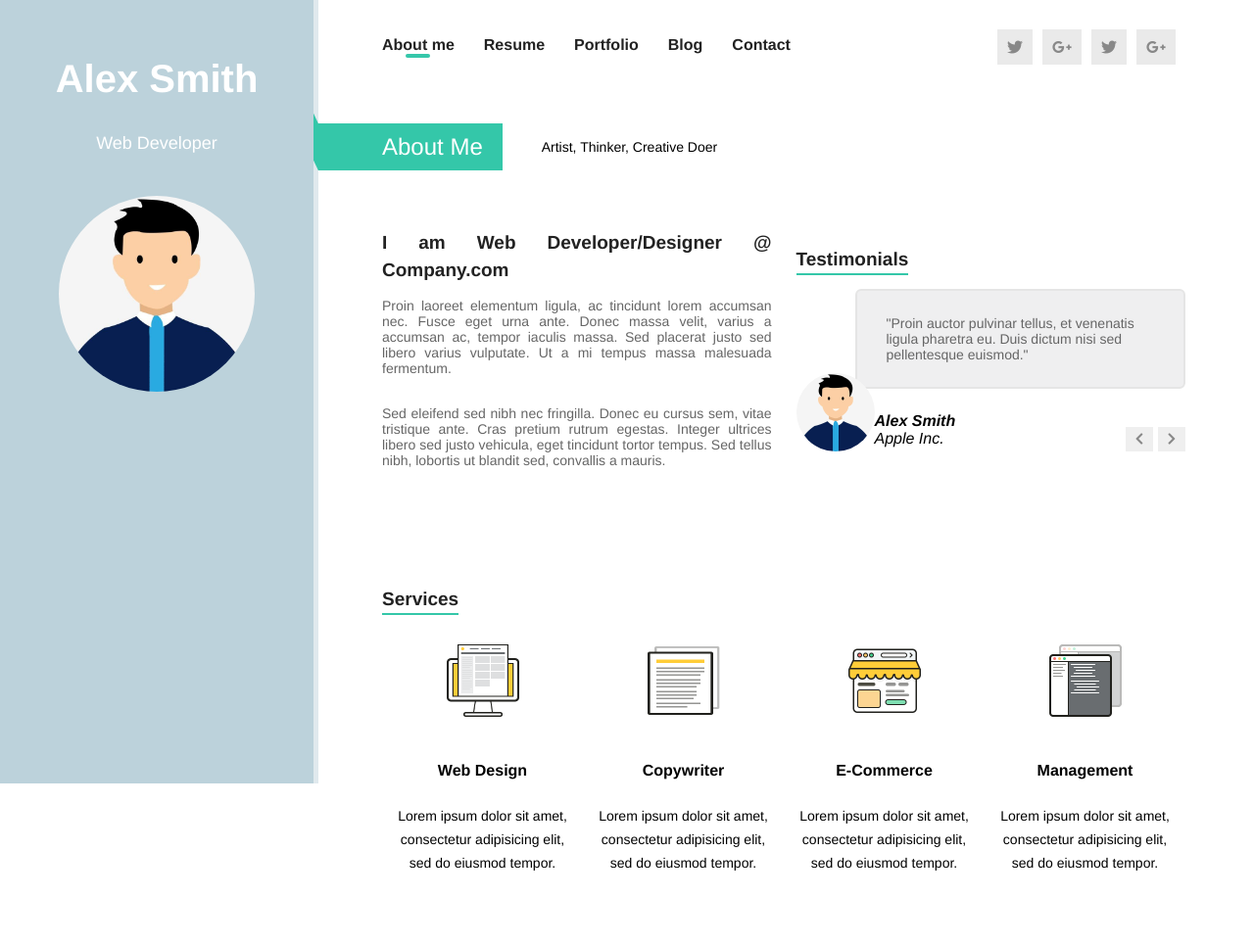
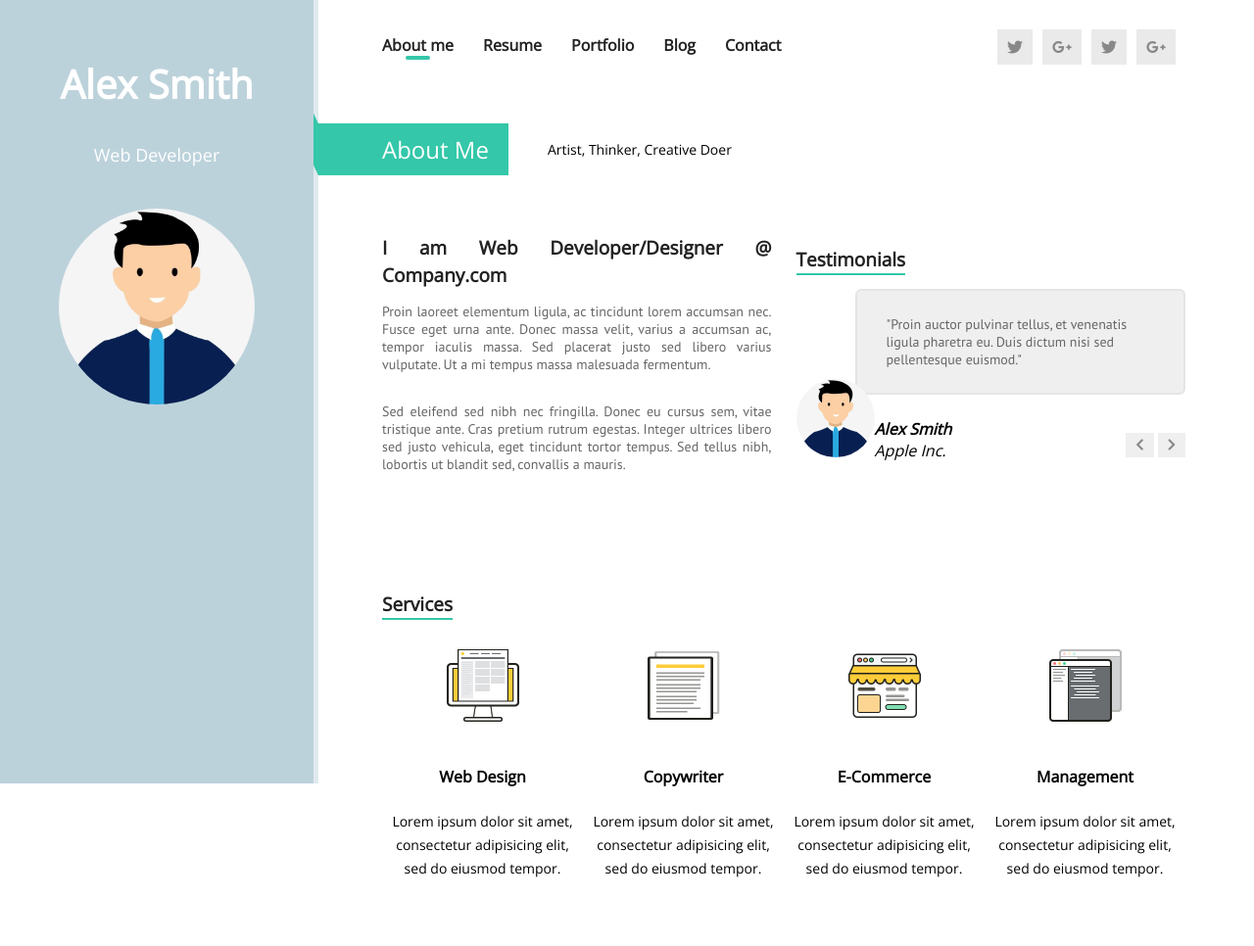
Before and after one commit to isgandarhasilov/PragmatechFoundationProject, a plain HTML site: page Project/html/index.html in a window 1280 px wide. Shown: the top 966 px of the page at 98% size. Drawn offline with nearby package versions, Linux system fonts and the light colour scheme.

Commit message:
update my project

```diff
--- a/Project/css/style.css
+++ b/Project/css/style.css
@@ -1,8 +1,10 @@
 body{
     margin: 0px;
     padding: 0px;
-    font-family: 'Oswald', Helvetica, sans-serif;
+    /* font-family: 'Oswald', Helvetica, sans-serif; */
     background-color: #FFFFFF;
+    font-family: 'Open Sans', sans-serif;
+    /* font-family: 'PT Sans', sans-serif; */
 }
 .decoration-none{
     text-decoration: none;
@@ -82,7 +84,7 @@ body{
     text-decoration: none;
     color: #222;
     font-weight: 700;
-    font-family: 'Oswald', Helvetica, sans-serif;
+    /* font-family: 'Oswald', Helvetica, sans-serif; */
 }
 .nb ul {
     display: flex;
@@ -165,7 +167,7 @@ body{
     line-height: 28px;
     color: #222222;
     font-weight: 700;
-    font-family: 'Oswald', Helvetica, sans-serif;
+    /* font-family: 'Oswald', Helvetica, sans-serif; */
     margin: 0px;
     /* border: 2px solid red; */
 }
--- a/Project/html/index.html
+++ b/Project/html/index.html
@@ -5,6 +5,8 @@
     <meta http-equiv="X-UA-Compatible" content="IE=edge">
     <meta name="viewport" content="width=device-width, initial-scale=1.0">
     <link rel="stylesheet" href="https://cdnjs.cloudflare.com/ajax/libs/font-awesome/5.15.2/css/all.min.css">
+    <link rel="preconnect" href="https://fonts.gstatic.com">
+<link href="https://fonts.googleapis.com/css2?family=Open+Sans:wght@300;400&family=PT+Sans:ital,wght@0,400;0,700;1,400&display=swap" rel="stylesheet">
     <link rel="stylesheet" href="../css/style.css">
     <link rel="stylesheet" href="../css/layout.css">
     <title>About me</title>
```
Also changed, not shown: Project/html/blog.html (+2 -0 lines), Project/html/resume.html (+2 -0 lines).
